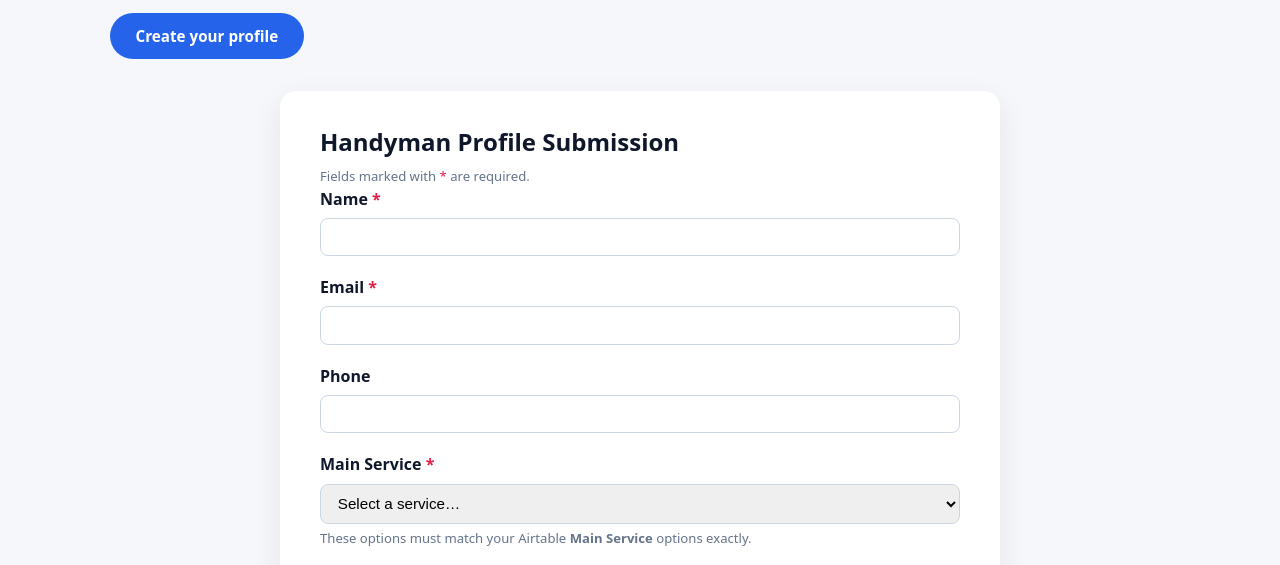
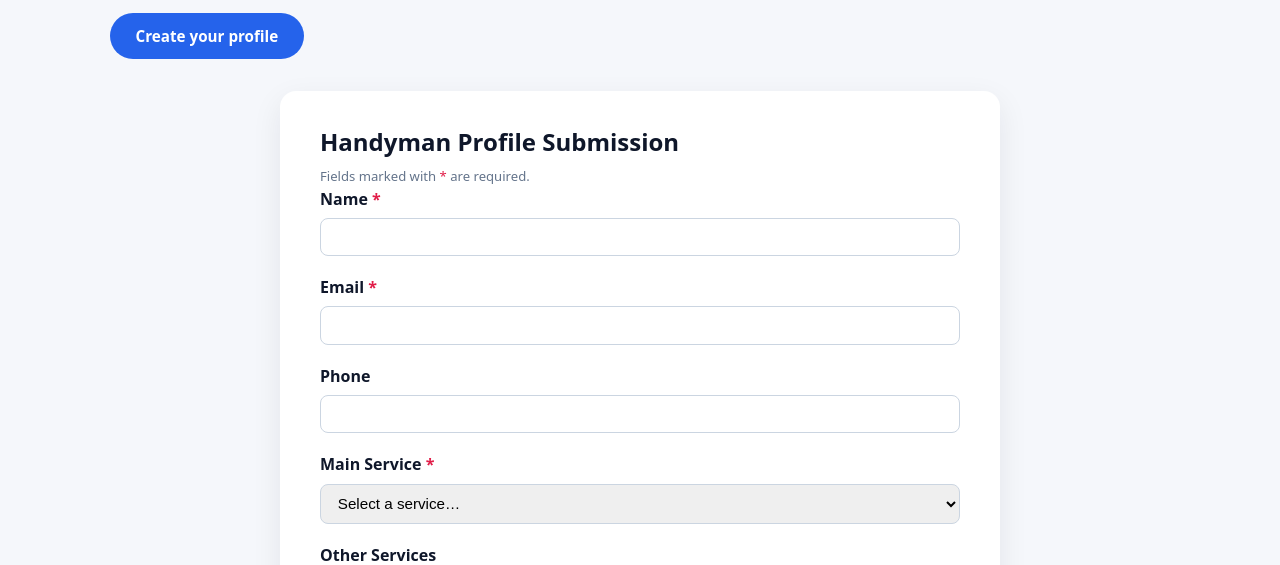
Before and after one commit to Lj714/find-your-handyman, a plain HTML site: page create-profile.fixed.html in a window 1280 px wide. Shown: the part 189-754 px from the top of the page. Drawn offline with Linux system fonts and the light colour scheme.

Commit message:
Add files via upload

```diff
--- a/create-profile.fixed.html
+++ b/create-profile.fixed.html
@@ -188,7 +188,6 @@
               <option>General repairs</option>
               <option>Furniture assembly</option>
             </select>
-            <div class="hint">These options must match your Airtable <strong>Main Service</strong> options exactly.</div>
           </div>
 
           <div class="field-row">
```
